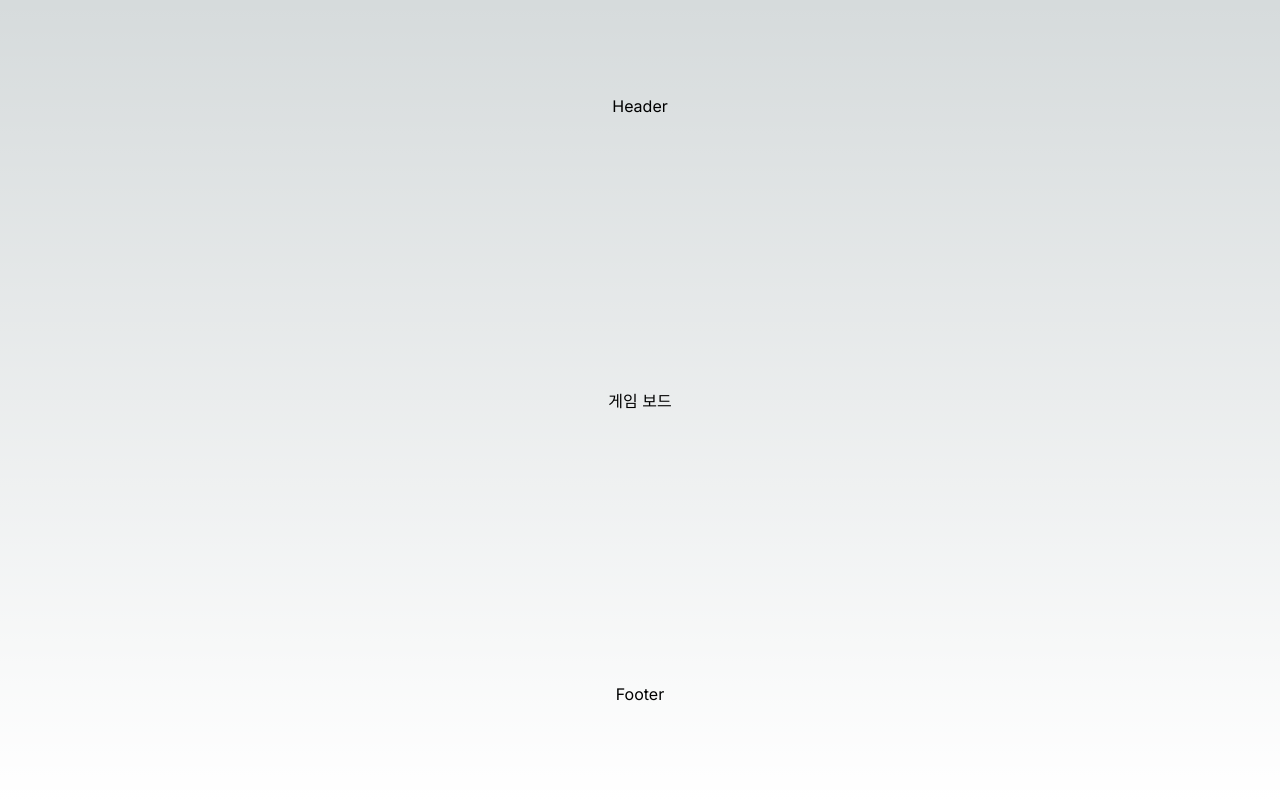
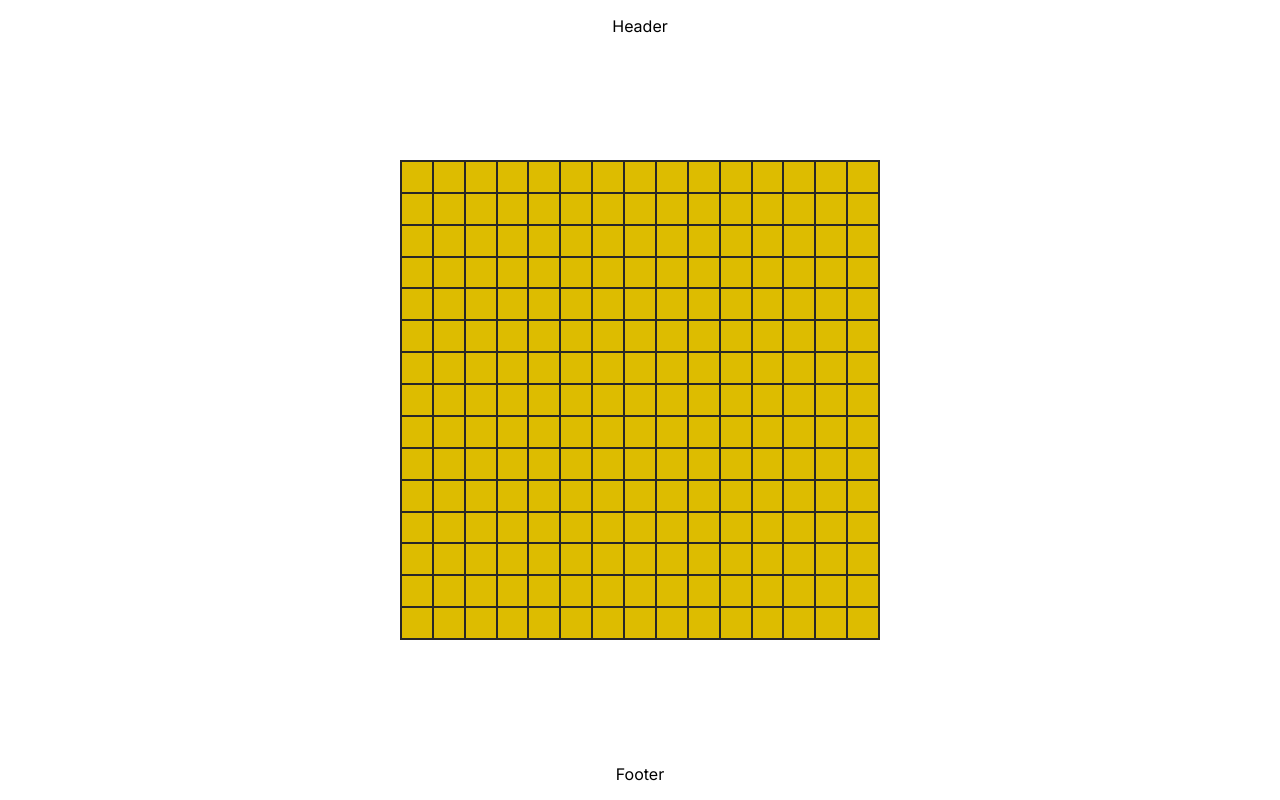
Before and after one commit to Deepbluewarn/gomoku, a Next.js app: page / in a window 1280 px wide. Built offline with nearby package versions, Linux system fonts and the light colour scheme.

Commit message:
feat: 게임 보드 생성

```diff
--- /dev/null
+++ b/app/constants.ts
@@ -0,0 +1 @@
+export const BOARD_SIZE = 15;
--- a/app/globals.css
+++ b/app/globals.css
@@ -1,78 +1,3 @@
-:root {
-  --max-width: 1100px;
-  --border-radius: 12px;
-  --font-mono: ui-monospace, Menlo, Monaco, "Cascadia Mono", "Segoe UI Mono",
-    "Roboto Mono", "Oxygen Mono", "Ubuntu Monospace", "Source Code Pro",
-    "Fira Mono", "Droid Sans Mono", "Courier New", monospace;
-
-  --foreground-rgb: 0, 0, 0;
-  --background-start-rgb: 214, 219, 220;
-  --background-end-rgb: 255, 255, 255;
-
-  --primary-glow: conic-gradient(
-    from 180deg at 50% 50%,
-    #16abff33 0deg,
-    #0885ff33 55deg,
-    #54d6ff33 120deg,
-    #0071ff33 160deg,
-    transparent 360deg
-  );
-  --secondary-glow: radial-gradient(
-    rgba(255, 255, 255, 1),
-    rgba(255, 255, 255, 0)
-  );
-
-  --tile-start-rgb: 239, 245, 249;
-  --tile-end-rgb: 228, 232, 233;
-  --tile-border: conic-gradient(
-    #00000080,
-    #00000040,
-    #00000030,
-    #00000020,
-    #00000010,
-    #00000010,
-    #00000080
-  );
-
-  --callout-rgb: 238, 240, 241;
-  --callout-border-rgb: 172, 175, 176;
-  --card-rgb: 180, 185, 188;
-  --card-border-rgb: 131, 134, 135;
-}
-
-@media (prefers-color-scheme: dark) {
-  :root {
-    --foreground-rgb: 255, 255, 255;
-    --background-start-rgb: 0, 0, 0;
-    --background-end-rgb: 0, 0, 0;
-
-    --primary-glow: radial-gradient(rgba(1, 65, 255, 0.4), rgba(1, 65, 255, 0));
-    --secondary-glow: linear-gradient(
-      to bottom right,
-      rgba(1, 65, 255, 0),
-      rgba(1, 65, 255, 0),
-      rgba(1, 65, 255, 0.3)
-    );
-
-    --tile-start-rgb: 2, 13, 46;
-    --tile-end-rgb: 2, 5, 19;
-    --tile-border: conic-gradient(
-      #ffffff80,
-      #ffffff40,
-      #ffffff30,
-      #ffffff20,
-      #ffffff10,
-      #ffffff10,
-      #ffffff80
-    );
-
-    --callout-rgb: 20, 20, 20;
-    --callout-border-rgb: 108, 108, 108;
-    --card-rgb: 100, 100, 100;
-    --card-border-rgb: 200, 200, 200;
-  }
-}
-
 * {
   box-sizing: border-box;
   padding: 0;
@@ -85,23 +10,7 @@ body {
   overflow-x: hidden;
 }
 
-body {
-  color: rgb(var(--foreground-rgb));
-  background: linear-gradient(
-      to bottom,
-      transparent,
-      rgb(var(--background-end-rgb))
-    )
-    rgb(var(--background-start-rgb));
-}
-
 a {
   color: inherit;
   text-decoration: none;
 }
-
-@media (prefers-color-scheme: dark) {
-  html {
-    color-scheme: dark;
-  }
-}
--- a/app/page.module.css
+++ b/app/page.module.css
@@ -3,6 +3,7 @@
   flex-direction: column;
   justify-content: space-between;
   align-items: center;
-  padding: 6rem;
+  padding: 1rem;
   min-height: 100vh;
+  gap: 32px;
 }
--- a/components/board/Board.tsx
+++ b/components/board/Board.tsx
@@ -1,9 +1,16 @@
+import { BOARD_SIZE } from '@/app/constants';
 import styles from './board.module.css';
 
 export default function Board() {
+    const cells = Array(BOARD_SIZE * BOARD_SIZE).fill(null).map((_, idx) => {
+        return <div key={idx} className={styles.cell} />;
+    });
+
     return (
         <div className={styles.container}>
-            게임 보드
+            <div className={styles.board}>
+                {cells}
+            </div>
         </div>
     );
 }
--- a/components/board/board.module.css
+++ b/components/board/board.module.css
@@ -1,3 +1,26 @@
 .container {
     display: flex;
+    margin: auto;
+    width: 100%;
+    max-height: 60vh;
+    max-width: 60vh;
+    aspect-ratio: 1 / 1;
 }
+
+.board {
+    display: grid;
+    grid-template-columns: repeat(15, 1fr);
+    grid-template-rows: repeat(15, 1fr);
+    width: 100%;
+    height: 100%;
+    border: 1px solid #272727;
+    background-color: #ddbc00;
+}
+
+.cell {
+    border: 1px solid #272727;
+}
+
+.cell:hover {
+    background-color: #6d5300;
+}
```
